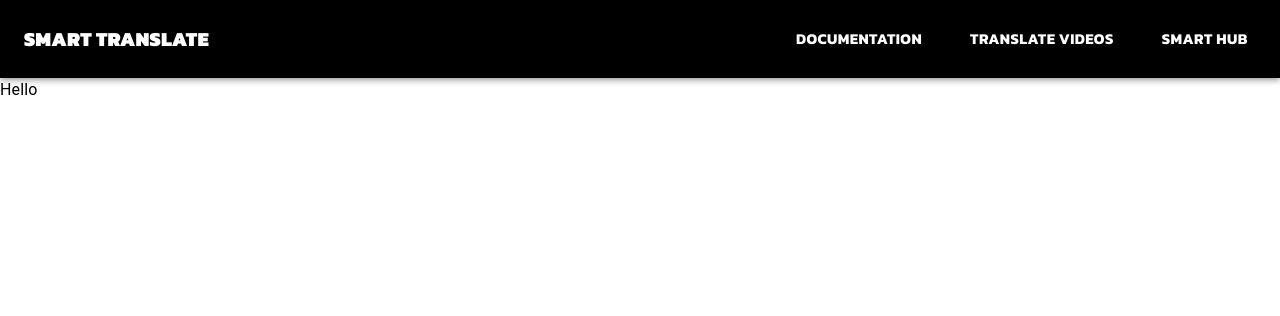
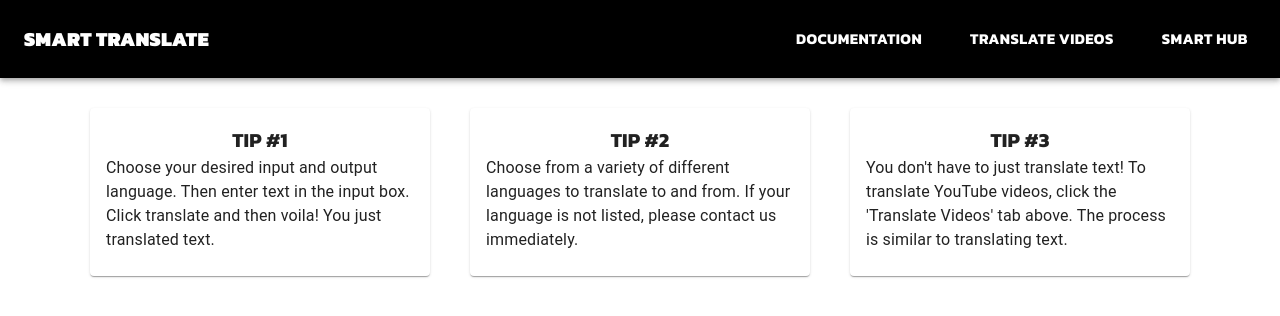
Before and after one commit to hamim23z/SmartTranslate-Main, a Next.js app: page / in a window 1280 px wide. Shown: the top 316 px of the page. Built offline with nearby package versions, Linux system fonts and the light colour scheme.

Commit message:
Created tip cards.

```diff
--- a/app/page.js
+++ b/app/page.js
@@ -1,7 +1,7 @@
 "use client";
 import { useState } from "react";
 import Link from "next/link";
-import { AppBar, Box, Button, Typography, Toolbar, IconButton, Drawer, List, ListItem, ListItemButton, ListItemText} from "@mui/material";
+import { AppBar, Box, Button, Typography, Toolbar, IconButton, Drawer, List, ListItem, ListItemButton, ListItemText, Card, CardMedia, CardContent} from "@mui/material";
 import MenuIcon from "@mui/icons-material/Menu";
 
 export default function HomePage() {
@@ -12,7 +12,7 @@ export default function HomePage() {
 
   return (
     <>
-      <AppBar position="static" sx={{ backgroundColor: "black" }}>
+      <AppBar position="static" sx={{ background: "black" }}>
         <Toolbar //this is the entire toolbar, everything is locaed inside here
           sx={{
             paddingTop: "20px",
@@ -182,7 +182,62 @@ export default function HomePage() {
         </Box>
       </Drawer>
 
-      <Typography>Hello</Typography>
+
+      <Box sx = {{
+        display: "flex",
+        flexDirection: "row",
+        gap: 5,
+        paddingTop: "30px",
+        justifyContent: "center"
+      }}>
+        <Card sx = {{maxWidth: "340px"}}>
+          <CardContent>
+            <Typography variant="h6"
+              sx = {{fontFamily: "Kanit", fontWeight: 700, textTransform: "uppercase", textAlign: "center"}}
+            >
+              Tip #1
+            </Typography>
+
+            <Typography>
+              Choose your desired input and output language.
+              Then enter text in the input box. Click translate
+              and then voila! You just translated text.
+            </Typography>
+          </CardContent>
+        </Card>
+
+        <Card sx = {{maxWidth: "340px"}}>
+          <CardContent>
+            <Typography variant="h6"
+              sx = {{fontFamily: "Kanit", fontWeight: 700, textTransform: "uppercase", textAlign: "center"}}
+            >
+              Tip #2
+            </Typography>
+
+            <Typography>
+              Choose from a variety of different languages to translate to and from. If your language is not listed,
+              please contact us immediately.
+            </Typography>
+          </CardContent>
+        </Card>
+
+        <Card sx = {{maxWidth: "340px"}}>
+          <CardContent>
+            <Typography variant="h6"
+              sx = {{fontFamily: "Kanit", fontWeight: 700, textTransform: "uppercase", textAlign: "center"}}
+            >
+              Tip #3
+            </Typography>
+
+            <Typography>
+              You don&apos;t have to just translate text! To translate YouTube videos, click the &apos;Translate Videos&apos; tab above.
+              The process is similar to translating text.
+            </Typography>
+          </CardContent>
+        </Card>
+
+
+      </Box>
     </>
   );
 }
```
